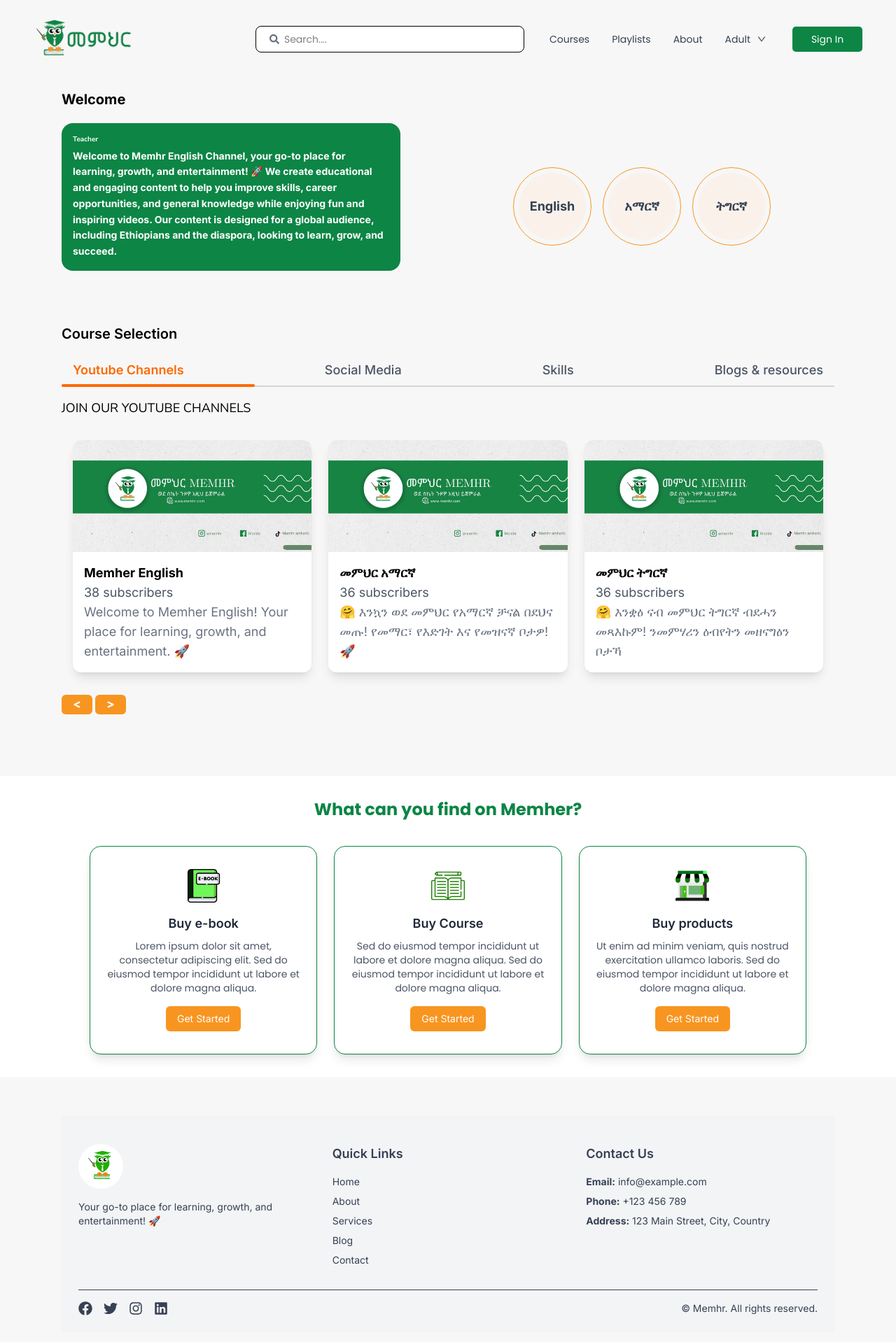
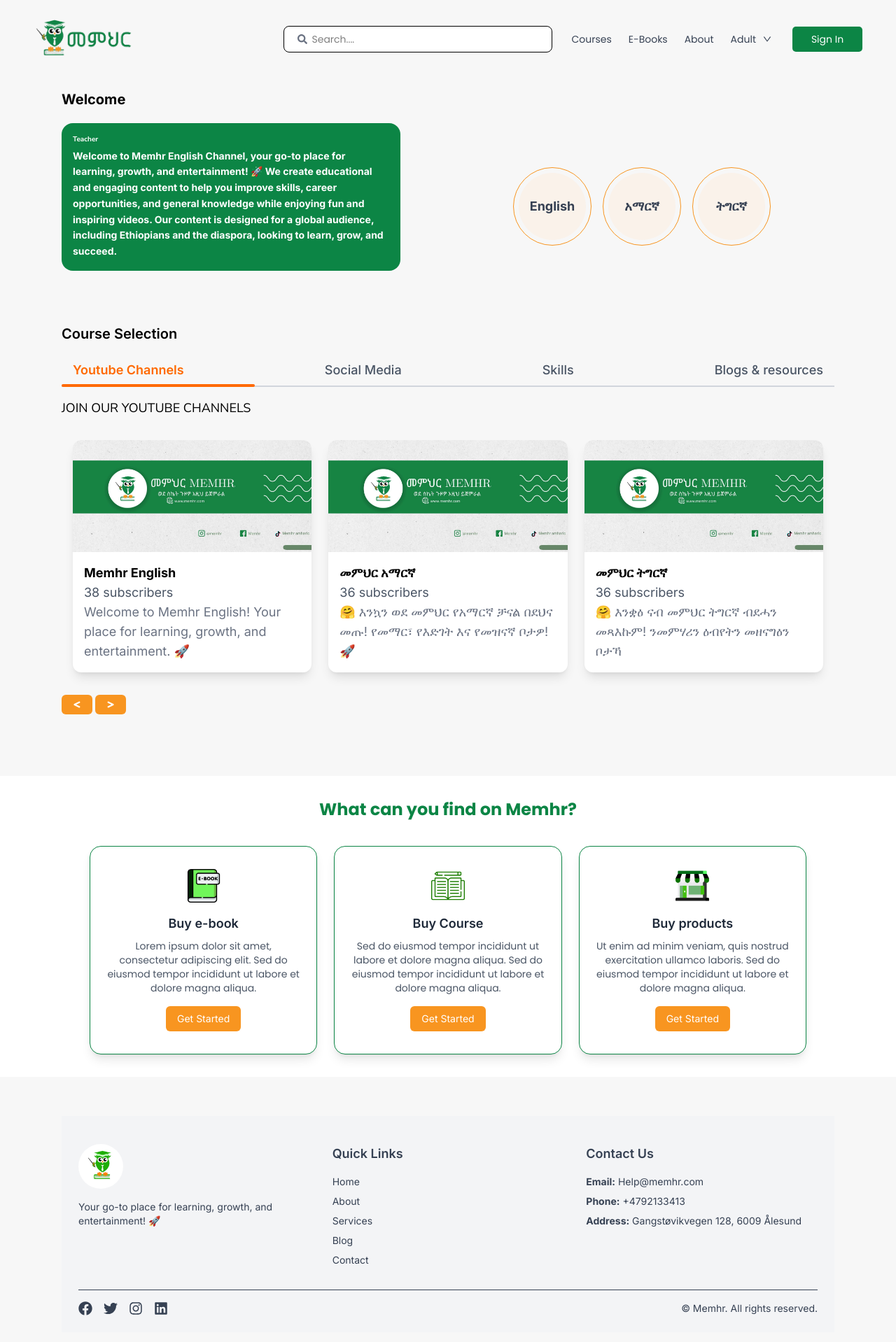
Before and after one commit to tsizion/memhr, a React (Vite) app: page / in a window 1280 px wide. Shown: the whole page at 70% size. Built offline with nearby package versions, Linux system fonts and the light colour scheme.

Commit message:
spelling

```diff
--- a/src/Components/Channels/English/EnglishChannel.jsx
+++ b/src/Components/Channels/English/EnglishChannel.jsx
@@ -59,7 +59,10 @@ const EnglishChannel = () => {
           </button>
         </div>
         <div className="px-3 mt-2">
-          <button className="w-full bg-black text-white py-3 rounded-2xl my-4">
+          <button
+            onClick={() => {}}
+            className="w-full bg-black text-white py-3 rounded-2xl my-4"
+          >
             Subscribe
           </button>
         </div>
--- a/src/Components/Services/Services.jsx
+++ b/src/Components/Services/Services.jsx
@@ -85,8 +85,8 @@ const Services = () => {
   return (
     <div className="flex flex-col items-center justify-center p-8 bg-white">
       <h2 className="text-2xl font-bold mb-9 text-center font-title text-primary">
-        {language === "en" && "What can you find on Memher?"}
-        {language === "am" && "Memher ላይ ምን ማግኘት ይችላሉ?"}
+        {language === "en" && "What can you find on Memhr?"}
+        {language === "am" && "መምህር ላይ ምን ማግኘት ይችላሉ?"}
         {language === "ti" && "ኣብ መመሄር እንታይ ክትረኽቡ ትኽእሉ?"}
       </h2>
       <div className="grid grid-cols-1 md:grid-cols-3 gap-6 w-full h-auto max-w-5xl">
--- a/src/Components/Youtube/YoutubeComponent.jsx
+++ b/src/Components/Youtube/YoutubeComponent.jsx
@@ -6,10 +6,10 @@ import { useLanguage } from "../../Context/LanguageContext";
 const youtubeChannels = [
   {
     id: "UC_x5XG1OV2P6uZZ5FSM9Ttw",
-    name: "Memher English",
+    name: "Memhr English",
     subscribers: "38 subscribers",
     description:
-      "Welcome to Memher English! Your place for learning, growth, and entertainment. 🚀",
+      "Welcome to Memhr English! Your place for learning, growth, and entertainment. 🚀",
     cover: amharicbanner,
     path: "/englishChannel",
   },
--- a/src/layouts/Footer.jsx
+++ b/src/layouts/Footer.jsx
@@ -125,7 +125,7 @@ const Footer = () => {
                   href="mailto:info@example.com"
                   className="hover:text-blue-500 transition"
                 >
-                  info@example.com
+                  Help@memhr.com
                 </a>
               </li>
               <li>
@@ -134,12 +134,12 @@ const Footer = () => {
                   href="tel:+123456789"
                   className="hover:text-blue-500 transition"
                 >
-                  +123 456 789
+                  +4792133413
                 </a>
               </li>
               <li>
-                <span className="font-bold">{currentContent.address}</span> 123
-                Main Street, City, Country
+                <span className="font-bold">{currentContent.address}</span>{" "}
+                Gangstøvikvegen 128, 6009 Ålesund
               </li>
             </ul>
           </div>
--- a/src/layouts/Header.jsx
+++ b/src/layouts/Header.jsx
@@ -5,7 +5,6 @@ import { Link } from "react-router-dom";
 import { logo } from "../assets";
 import MobileMenu from "./MobileMenu";
 import { useLanguage } from "../Context/LanguageContext";
-
 const Header = () => {
   const [isMenuOpen, setIsMenuOpen] = useState(false);
   const [isScrolled, setIsScrolled] = useState(false);
@@ -33,7 +32,7 @@ const Header = () => {
   const translations = {
     en: {
       courses: "Courses",
-      playlists: "Playlists",
+      ebooks: "E-Books",
       about: "About",
       adult: "Adult",
       kid: "Kid",
@@ -43,7 +42,7 @@ const Header = () => {
     },
     am: {
       courses: "ኮርሶች",
-      playlists: "ፕሌይሊስቶች",
+      ebooks: "ኢ-መጽሓፍ",
       about: "ስለእኛ",
       adult: "ለአዋቂ",
       kid: "ለልጅ",
@@ -53,7 +52,7 @@ const Header = () => {
     },
     ti: {
       courses: "ኮርሳት",
-      playlists: "ፕሌይሊስቶች",
+      ebooks: "ኢ-መጽሓፍ",
       about: "ብዛዕባና ዝምልከት",
       adult: "ንዓቢ ሰብ",
       kid: "ህፃውንቲ",
@@ -65,16 +64,16 @@ const Header = () => {
 
   return (
     <header
-      className={`header text-sm font-title sticky top-0 z-20 w-full flex flex-row items-center justify-between px-6 py-3 ${
+      className={`header text-sm font-title sticky top-0 z-20 w-full flex flex-row items-center justify-between  py-3 ${
         isScrolled ? "" : ""
       } transition-shadow`}
     >
       {/* Logo */}
-      <div className="flex items-center">
+      <div className="flex items-center ">
         <img
           src={logo}
           alt="Logo"
-          className="h-20 w-auto object-contain" // Fixed size for all screens
+          className="h-14 md:h-20 w-auto object-contain" // Fixed size for all screens
         />
       </div>
 
@@ -93,16 +92,17 @@ const Header = () => {
         )}
 
         {/* Navigation Links */}
-        <nav className="hidden md:flex items-center gap-8 ml-6">
+        <nav className="hidden md:flex items-center gap-6 ml-4  w-full">
           <Link to="/" className="text-gray-700 hover:text-blue-500 transition">
             {translations[language].courses}
           </Link>
           <Link
-            to="/english"
-            className="text-gray-700 hover:text-blue-500 transition"
+            to="/"
+            className="text-gray-700 hover:text-blue-500 transition whitespace-nowrap"
           >
-            {translations[language].playlists}
+            {translations[language].ebooks}
           </Link>
+
           <Link to="/" className="text-gray-700 hover:text-blue-500 transition">
             {translations[language].about}
           </Link>
--- a/src/layouts/MobileMenu.jsx
+++ b/src/layouts/MobileMenu.jsx
@@ -7,7 +7,7 @@ import { logo } from "../assets";
 const MobileMenu = ({ isOpen, toggleMenu }) => {
   return (
     <div
-      className={`fixed top-0 left-0 h-full w-2/3 bg-gray-900 text-white transform transition-all duration-300 ${
+      className={`fixed top-0 left-0 h-full w-2/3 bg-[#1a1a1a] text-white transform transition-all duration-300 ${
         isOpen ? "translate-x-0" : "-translate-x-full"
       }`}
     >
```
